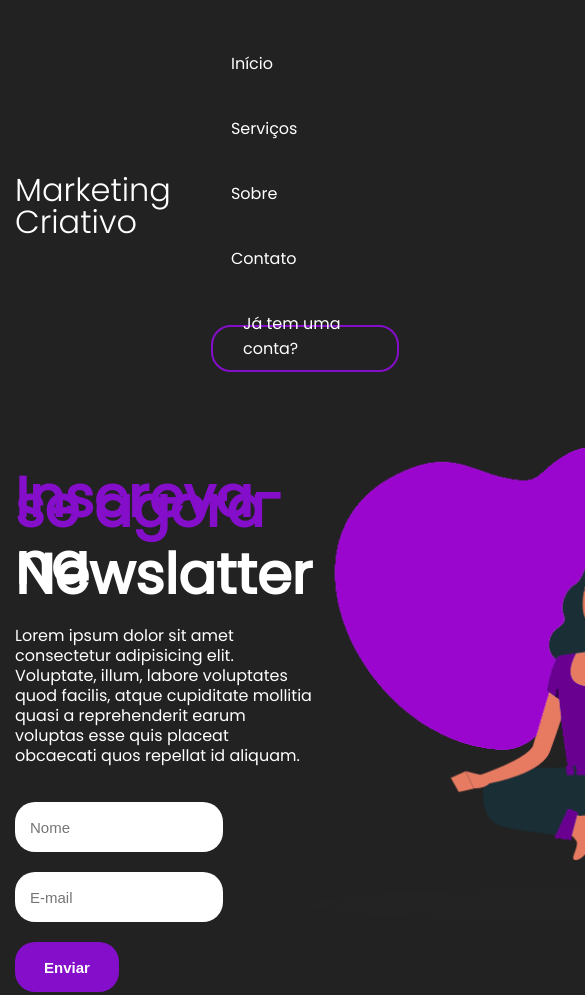
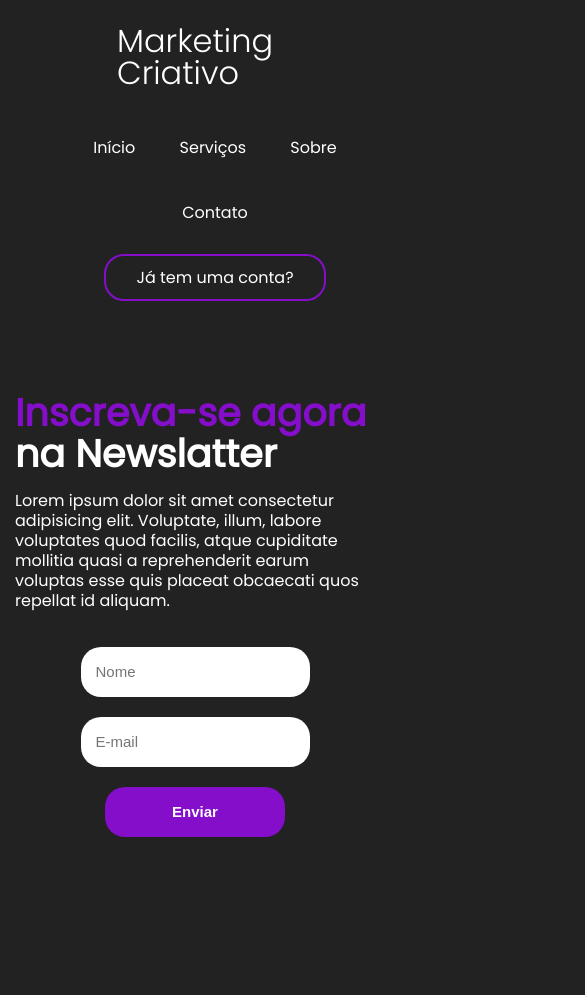
Before and after one commit to MatheusPereira033/Landing_Page, a plain HTML site: page index.html in a window 390 px wide. Shown: the top 995 px of the page, 585 px wide, since content can reach past the window. After the commit the page ends 852 px from the top, so only its background shows below. Drawn offline with Linux system fonts and the light colour scheme.

Commit message:
criacao-de-responsividade

```diff
--- a/styles/style.css
+++ b/styles/style.css
@@ -100,3 +100,35 @@ input{
     border: none;
     font-size: 15px;
 }
+
+@media  screen and (max-width: 760px) {
+
+    header{
+        flex-direction: column;
+    }
+
+    main{
+        flex-direction: column;
+    }
+
+    h2{
+        font-size: 38px;
+    }
+
+    form{
+        margin: 0 auto;
+        width: 100%;
+    }
+
+    input{
+        align-self: center;
+    }
+
+    img{
+        display: none;
+    }
+
+    ul{
+        text-align: center;
+    }
+}
```
